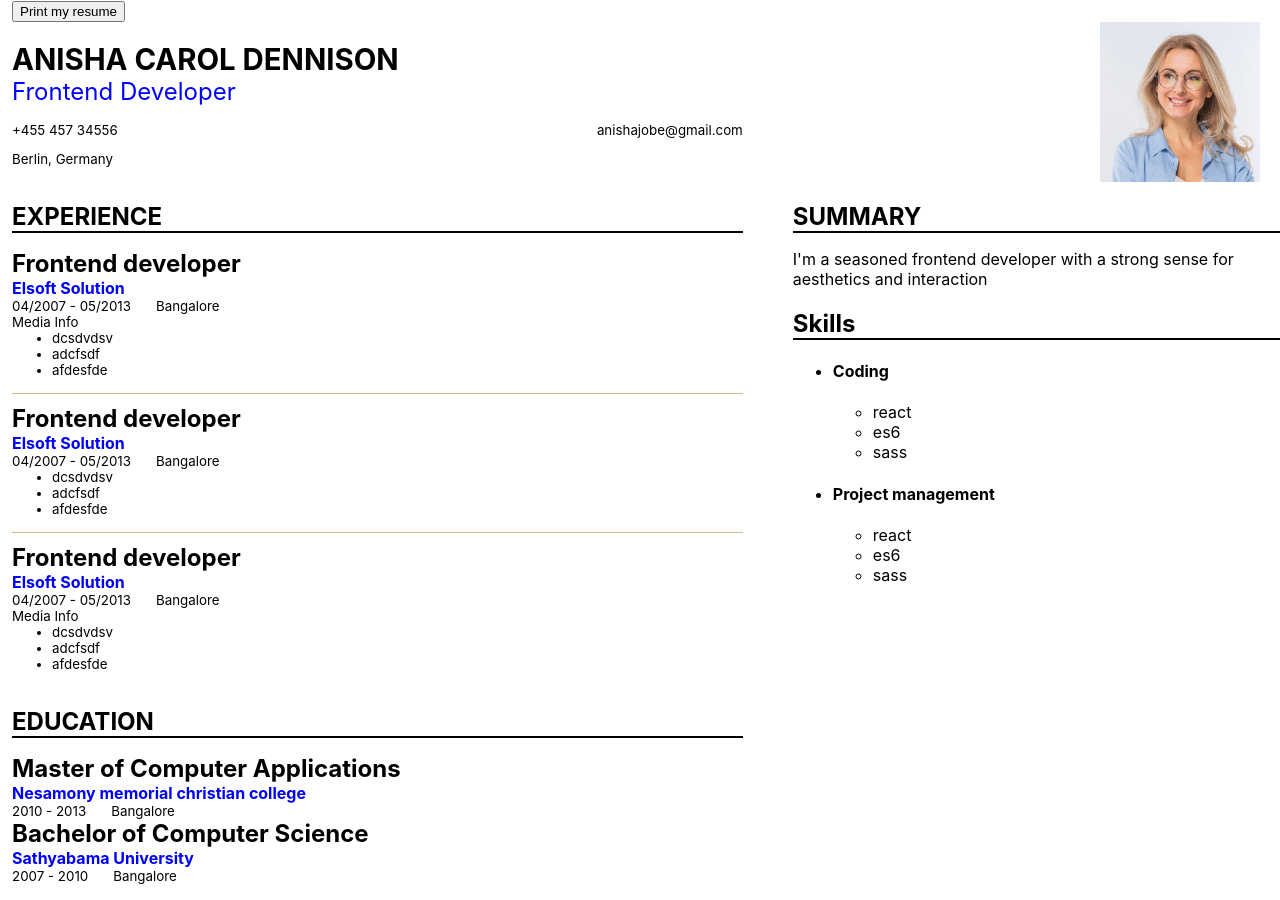
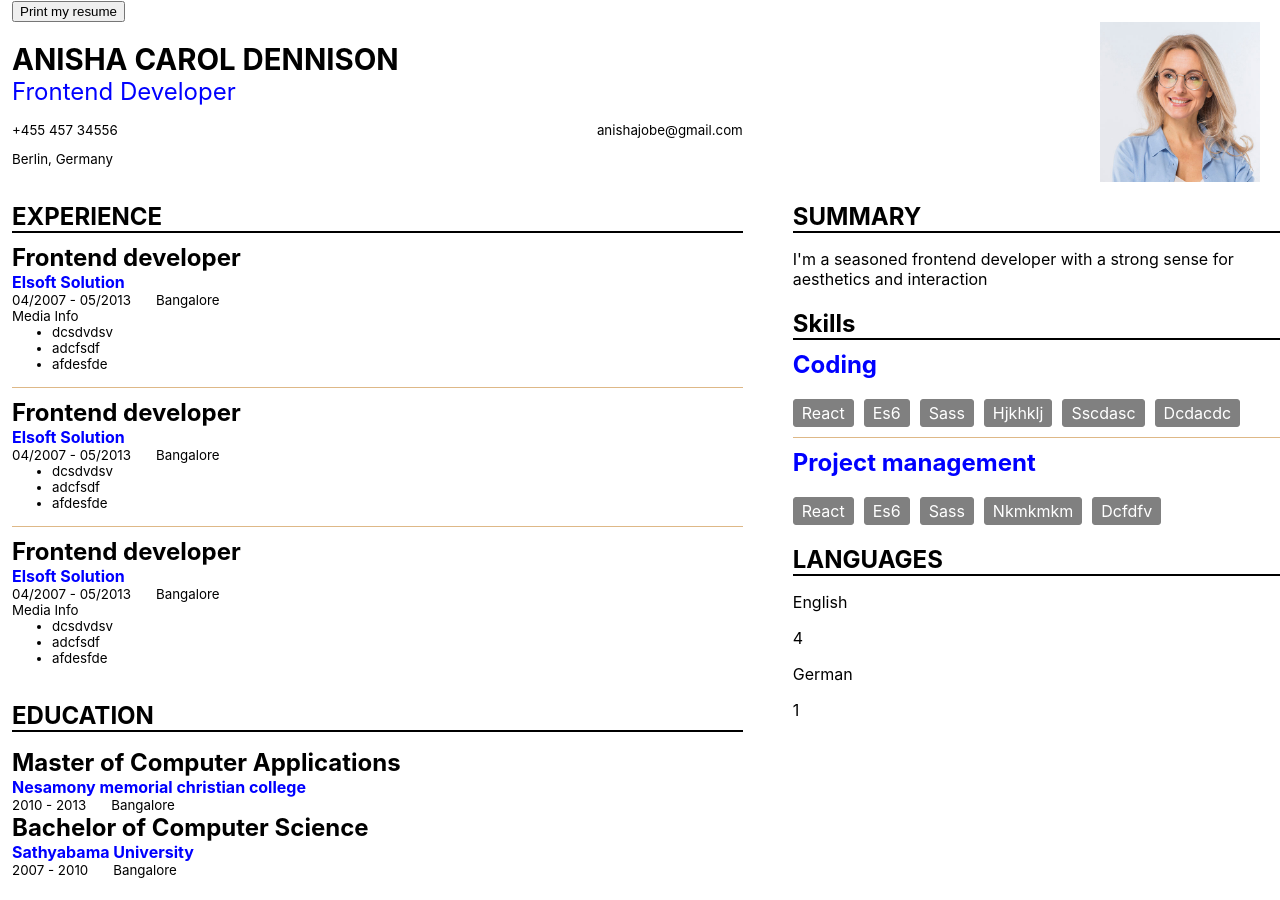
Before and after one commit to anishacarol/resume-generator, a React (Create React App) app: page / in a window 1280 px wide. Built offline with nearby package versions, Linux system fonts and the light colour scheme.

Commit message:
finish skills

```diff
--- a/src/App.js
+++ b/src/App.js
@@ -7,6 +7,7 @@ import Summary from "./components/Summary/Summary";
 import Skills from "./components/Skills/Skills";
 import { data } from "./data/data";
 import "./App.scss";
+import Languages from "./components/Languages/Languages";
 
 function App() {
   const componentRef = useRef();
@@ -27,8 +28,8 @@ function App() {
             <aside className="right-aside">
               <Summary summary={data.aboutMe.summary} />
               <Skills skills={data.skills} />
-              {/* <Heading headingData="SKILLS" />
-              <Heading headingData="LANGUAGES" />
+              <Languages languages={data.languages} />
+              {/*
               <Heading headingData="PASSIONS" /> */}
             </aside>{" "}
           </main>
--- a/src/App.scss
+++ b/src/App.scss
@@ -4,9 +4,6 @@
 .app-container {
   margin-left: 12px;
 }
-// .resume-container {
-
-// }
 
 @media print {
   .resume-container {
@@ -113,6 +110,7 @@
   }
 }
 .experience-container {
+  margin-top: 10px;
   list-style: none;
   padding-left: 0;
   > li {
@@ -121,12 +119,53 @@
     margin-bottom: 10px;
   }
 
-  li:nth-child(3) {
+  li:last-child {
     border: none;
   }
 }
-.education-container {
+.education-container,
+.skills-container {
   padding-left: 0;
+}
+.skills-container {
+  margin-top: 0;
+  list-style: none;
+  h4 {
+    font-size: 18pt;
+    color: blue;
+  }
+  li {
+    border-bottom: 1px solid burlywood;
+  }
+  li:last-child {
+    border: none;
+  }
+}
+.skill-container {
+  h4 {
+    margin-bottom: 10px;
+    margin-top: 10px;
+  }
+  div {
+    padding-left: 0;
+
+    display: flex;
+    flex-flow: row wrap;
+    margin-bottom: 10px;
+
+    // padding: 2px 5px;
+    color: white;
+  }
+}
+.skill-item {
+  background-color: grey;
+  margin-top: 10px;
+  border: 1px solid gray;
+  margin-right: 10px;
+  line-height: 16px;
+  padding: 5px 8px;
+  border-radius: 3px;
+  text-transform: capitalize;
 }
 @media print {
   body {
--- /dev/null
+++ b/src/components/Languages/Language/Language.js
@@ -0,0 +1,12 @@
+import React from "react";
+
+const Language = ({ title, level }) => (
+  <section>
+    <div>
+      <p>{title}</p>
+      <div>{level}</div>
+    </div>
+  </section>
+);
+
+export default Language;
--- /dev/null
+++ b/src/components/Languages/Languages.js
@@ -0,0 +1,14 @@
+import React from "react";
+import ContentTitle from "../ContentTitle/ContentTitle";
+import Language from "./Language/Language";
+
+const Languages = ({ languages }) => (
+  <section>
+    <ContentTitle headingData="LANGUAGES" />
+    {languages.map((item, index) => (
+      <Language key={index} title={item.language} level={item.level} />
+    ))}
+  </section>
+);
+
+export default Languages;
--- a/src/components/Skills/Skill/Skill.js
+++ b/src/components/Skills/Skill/Skill.js
@@ -1,14 +1,14 @@
 import React from "react";
 
 const Skill = ({ title, skill }) => (
-  <section>
+  <section className="skill-container">
     <h4>{title}</h4>
     <div>
-      <ul>
-        {skill.map((item, index) => (
-          <li key={index}>{item}</li>
-        ))}
-      </ul>
+      {skill.map((item, index) => (
+        <span className="skill-item" key={index}>
+          {item}
+        </span>
+      ))}
     </div>
   </section>
 );
--- a/src/components/Skills/Skills.js
+++ b/src/components/Skills/Skills.js
@@ -7,7 +7,7 @@ const Skills = ({ skills }) => {
     <section>
       <ContentTitle headingData="Skills" />
 
-      <ul>
+      <ul className="skills-container">
         {skills.map((item, index) => (
           <li key={index}>
             <Skill title={item.title} skill={item.skill} />
--- a/src/data/data.js
+++ b/src/data/data.js
@@ -56,8 +56,14 @@ export const data = {
   ],
 
   skills: [
-    { title: "Coding", skill: ["react", "es6", "sass"] },
-    { title: "Project management", skill: ["react", "es6", "sass"] }
+    {
+      title: "Coding",
+      skill: ["react", "es6", "sass", "hjkhklj", "sscdasc", "dcdacdc"]
+    },
+    {
+      title: "Project management",
+      skill: ["react", "es6", "sass", "nkmkmkm", "dcfdfv"]
+    }
   ],
 
   languages: [
```
